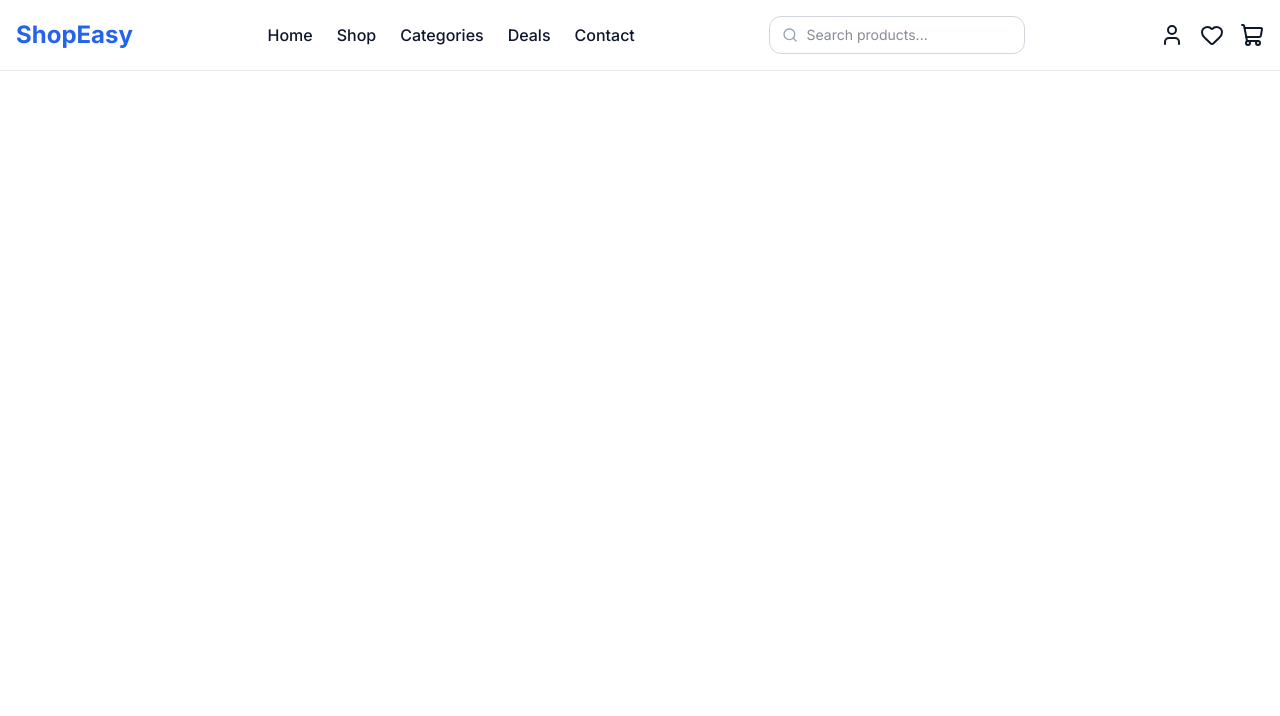
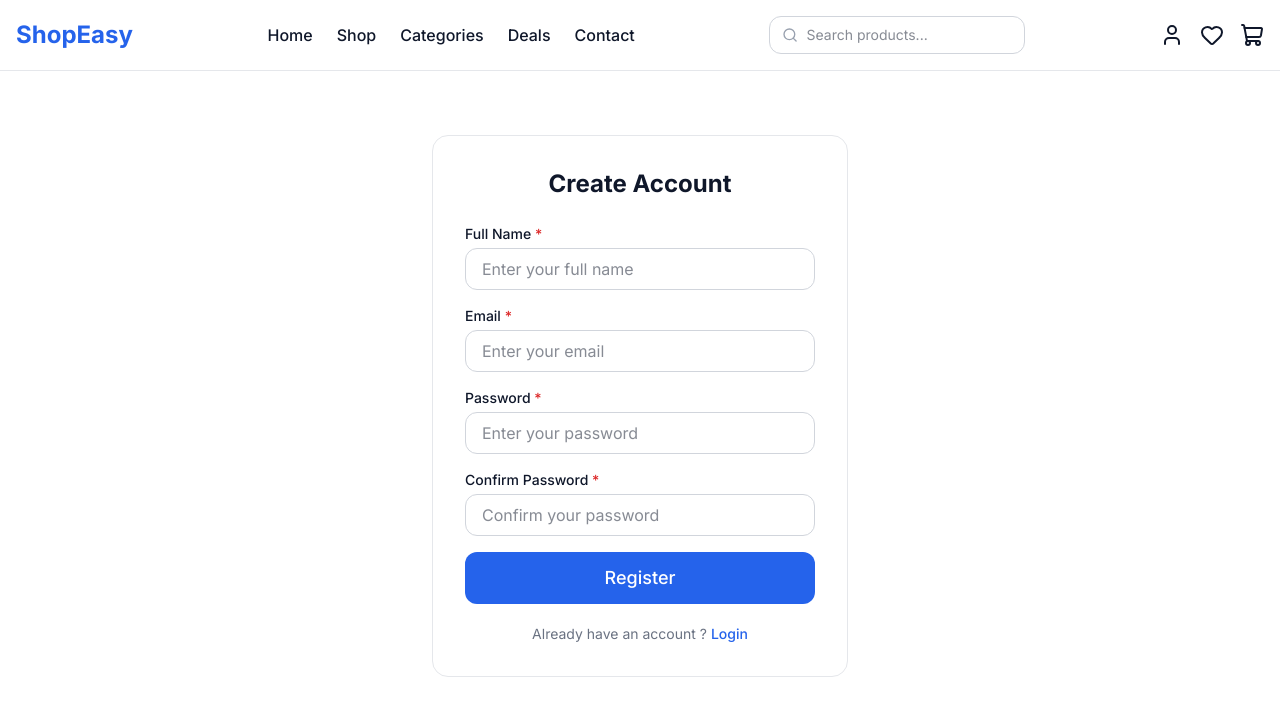
Before and after one commit to rahulk1422/ecommerce-frontend, a React (Vite) app: page /register in a window 1280 px wide. Shown: the top 716 px of the page. Built offline with nearby package versions, Linux system fonts and the light colour scheme.

Commit message:
Add register page with password confirmation

```diff
--- a/src/App.jsx
+++ b/src/App.jsx
@@ -8,6 +8,7 @@ import { Toaster } from "react-hot-toast"
 import Cart from "./pages/Cart"
 import Checkout from "./pages/Checkout"
 import Login from "./pages/Login"
+import Register from "./pages/Register"
 
 function App() {
   return (
@@ -22,6 +23,7 @@ function App() {
         <Route path="/cart" element={<Cart/>} />
         <Route path="/checkout" element={<Checkout/>}/>
         <Route path="/login" element={<Login/>} />
+        <Route path="register" element={<Register/>} />
       </Routes>
     </div>
   )
--- /dev/null
+++ b/src/pages/Register.jsx
@@ -0,0 +1,125 @@
+import { Link, useNavigate } from "react-router-dom";
+import { useAuthStore } from "../store/authStore";
+import toast from "react-hot-toast";
+import Button from "../components/common/Button";
+import { useForm } from "react-hook-form";
+
+const inputStyle = "w-full border border-gray-300 rounded-xl px-4 py-2 focus:outline-none focus:ring-2 focus:ring-primary";
+
+
+function Register() {
+    const login = useAuthStore((state) => state.login);
+    const navigate = useNavigate();
+
+    const {
+        register,
+        handleSubmit,
+        getValues,
+        formState: { errors },
+    } = useForm();
+
+    const onSubmit = (data) => {
+        login({ name: data.fullName, email: data.email });
+        toast.success("Registered successfully");
+        navigate("/");
+    };
+    return (
+        <div className="max-w-md mx-auto px-4 py-16">
+            <div className="border border-gray-200 rounded-2xl p-8">
+                <h1 className="text-2xl font-bold text-dark text-center mb-6">Create Account</h1>
+
+                <form onSubmit={handleSubmit(onSubmit)}>
+                    <div className="mb-4">
+                        <label className="block text-sm font-medium mb-1">
+                            Full Name <span className="text-danger">*</span>
+                        </label>
+                        <input
+                            type="text"
+                            placeholder="Enter your full name"
+                            className={inputStyle}
+                            {
+                            ...register("fullName", {
+                                required: "Full Name is required",
+                                minLength: { value: 3, message: "Name must be at least 3 characters" }
+                            })
+                            }
+                        />
+                        {errors.fullName && (
+                            <p className="text-sm text-danger mt-1">{errors.fullName.message}</p>
+                        )}
+                    </div>
+                    <div className="mb-4">
+                        <label className="block text-sm font-medium mb-1">
+                            Email <span className="text-danger">*</span>
+                        </label>
+                        <input
+                            type="text"
+                            placeholder="Enter your email"
+                            className={inputStyle}
+                            {
+                            ...register("email", {
+                                required: "Email is required",
+                                pattern: {
+                                    value: /^\S+@\S+\.\S+$/,
+                                    message: "Enter a valid email address",
+                                },
+                            })
+                            }
+                        />
+                        {errors.email && (
+                            <p className="text-sm text-danger mt-1">{errors.email.message}</p>
+                        )}
+                    </div>
+
+                    <div className="mb-4">
+                        <label className="block text-sm font-medium mb-1">
+                            Password <span className="text-danger">*</span>
+                        </label>
+                        <input
+                            type="password"
+                            placeholder="Enter your password"
+                            className={inputStyle}
+                            {...register("password", {
+                                required: "Password is required",
+                                minLength: {
+                                    value: 6,
+                                    message: "Password must be at least 6 characters.",
+                                },
+                            })}
+                        />
+                        {errors.password && (
+                            <p className="text-sm text-danger mt-1">{errors.password.message}</p>
+                        )}
+                    </div>
+                    <div className="mb-4">
+                        <label className="block text-sm font-medium mb-1">
+                            Confirm Password <span className="text-danger">*</span>
+                        </label>
+                        <input
+                            type="password"
+                            placeholder="Confirm your password"
+                            className={inputStyle}
+
+                            {...register("confirmedPassword", {
+                                required: "Please confirm your password",
+                                validate: (value) => value === getValues("password") || "Passwords do not match",
+                            })}
+                        />
+                        {errors.confirmedPassword && (
+                            <p className="text-sm text-danger mt-1">{errors.confirmedPassword.message}</p>
+                        )}
+                    </div>
+
+                    <Button type="submit" size="lg" className="w-full">Register</Button>
+
+                </form>
+
+                <p className="text-sm text-gray-500 text-center mt-5">
+                    Already have an account ? {" "} <Link to="/login" className="text-primary font-medium">Login</Link>
+                </p>
+            </div>
+        </div>
+    );
+}
+
+export default Register;
```
